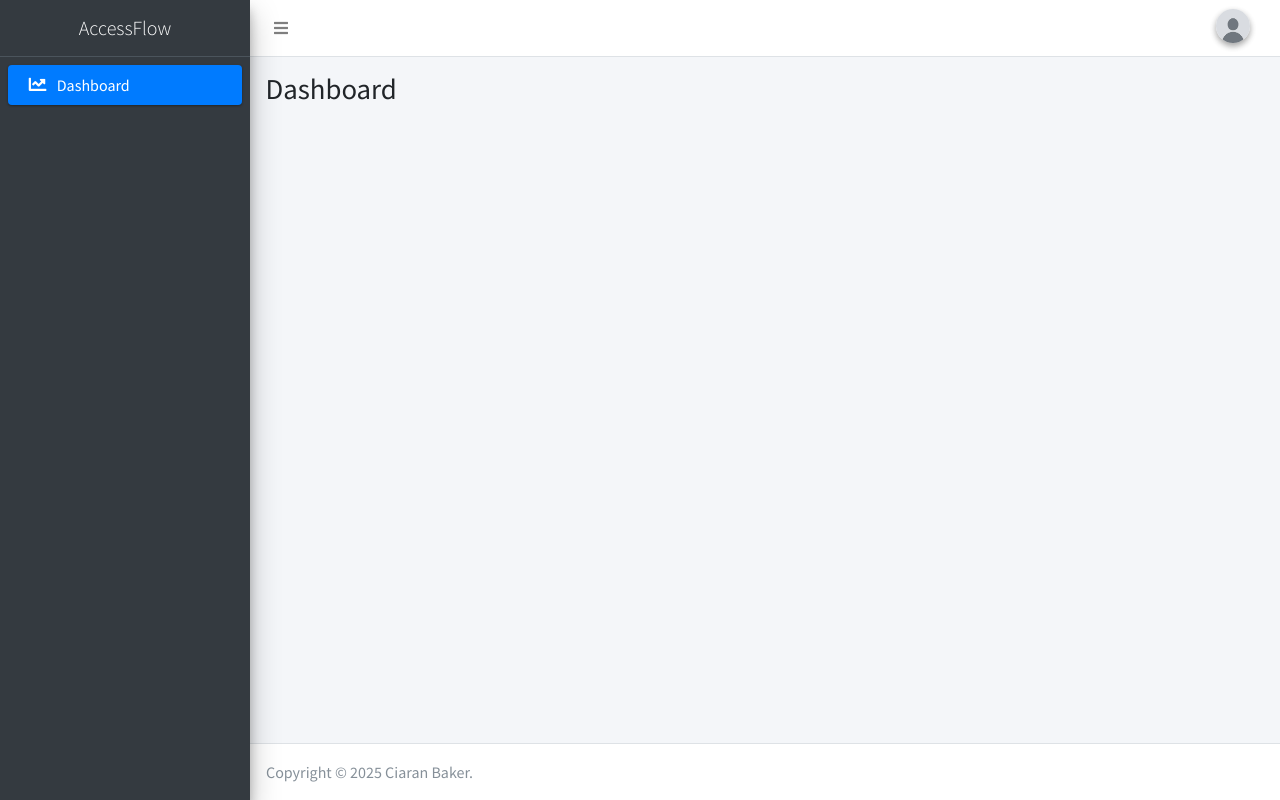
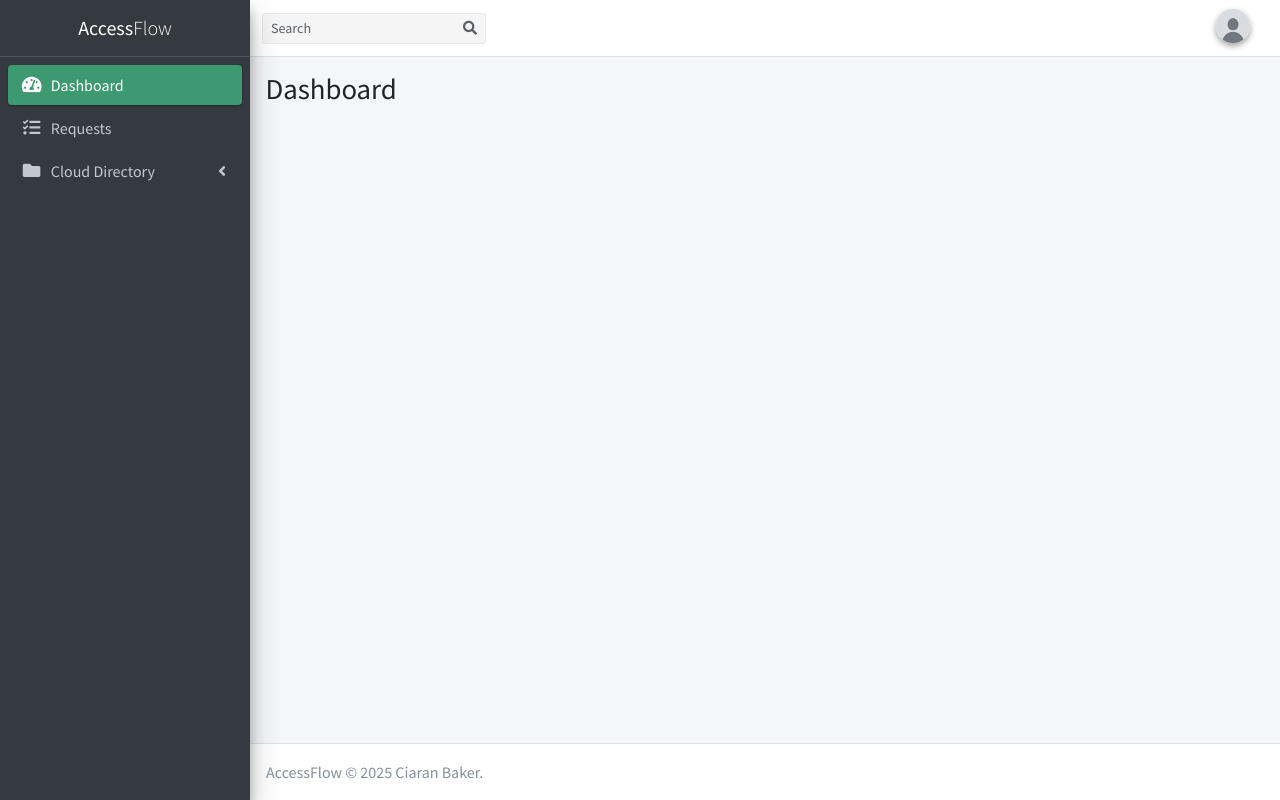
Before and after one commit to iamciaranbaker/accessflow, a Flask app: page / in a window 1280 px wide. Run offline with Flask 3, Linux system fonts and the light colour scheme; some libraries are stand-ins or nearby versions.

Commit message:
feat: update navigation

```diff
--- a/access_flow/config.py
+++ b/access_flow/config.py
@@ -1,5 +1,5 @@
 import os
 
 class Config:
-    SECRET_KEY = ''
-    SQLALCHEMY_DATABASE_URI = 'sqlite:///' + os.path.join(os.path.abspath(os.path.dirname(__file__)), 'database.db')
+    SECRET_KEY = ""
+    SQLALCHEMY_DATABASE_URI = "sqlite:///" + os.path.join(os.path.abspath(os.path.dirname(__file__)), "database.db")
--- /dev/null
+++ b/access_flow/static/css/accessflow.css
@@ -0,0 +1,9 @@
+/* Indent only the content (text and icon) without affecting hover area */
+.nav-item-content {
+    margin-left: 20px; /* Indentation for nested items */
+}
+
+/* Ensures the hover area stays the same size for all items */
+.nav-link {
+    padding-left: 10px;
+}
--- a/access_flow/templates/layout/dashboard.html
+++ b/access_flow/templates/layout/dashboard.html
@@ -1,12 +1,11 @@
 {% extends 'layout/master.html' %}
 
-{% set title = 'Dashboard' %}
 {% set body_class = 'hold-transition sidebar-mini' %}
 
 {% block layout %}
 <div class="wrapper">
-    {% include 'layout/partials/navigation.html' %}
-    {% include 'layout/partials/sidebar.html' %}
+    {% include 'layout/partials/top_navigation.html' %}
+    {% include 'layout/partials/side_navigation.html' %}
     <div class="content-wrapper">
         {% block content %}
         {% endblock content %}
--- a/access_flow/templates/layout/master.html
+++ b/access_flow/templates/layout/master.html
@@ -10,6 +10,8 @@
         <link rel="stylesheet" href="{{ url_for('static', filename = 'vendors/fontawesome/css/all.min.css') }}">
         <!-- AdminLTE CSS -->
         <link rel="stylesheet" href="{{ url_for('static', filename = 'css/adminlte.min.css') }}">
+        <!-- AccessFlow CSS -->
+        <link rel="stylesheet" href="{{ url_for('static', filename = 'css/accessflow.css') }}">
     </head>
     <body class="{{ body_class }}">
         {% block layout %}
--- a/access_flow/templates/layout/partials/footer.html
+++ b/access_flow/templates/layout/partials/footer.html
@@ -1,3 +1,3 @@
 <footer class="main-footer">
-    Copyright &copy; <script>document.write(new Date().getFullYear().toString())</script> Ciaran Baker.
+    AccessFlow &copy; <script>document.write(new Date().getFullYear().toString())</script> Ciaran Baker.
 </footer>
--- /dev/null
+++ b/access_flow/templates/layout/partials/side_navigation.html
@@ -0,0 +1,55 @@
+<aside class="main-sidebar sidebar-dark-olive elevation-4">
+    <a href="#" class="brand-link text-center">
+        <span class="brand-text font-weight-light"><b>Access</b>Flow</span>
+    </a>
+    <div class="sidebar">
+        <nav class="mt-2">
+            <ul class="nav nav-pills nav-sidebar flex-column" data-widget="treeview" role="menu" data-accordion="false">
+                <li class="nav-item">
+                    <a href="#" class="nav-link {% if request.endpoint == 'dashboard' %}active{% endif %}">
+                        <i class="nav-icon fas fa-tachometer-alt"></i>
+                        <p>Dashboard</p>
+                    </a>
+                </li>
+                <li class="nav-item">
+                    <a href="#" class="nav-link {% if request.endpoint == 'requests' %}active{% endif %}">
+                        <i class="nav-icon fas fa-tasks"></i>
+                        <p>Requests</p>
+                    </a>
+                </li>
+                <li class="nav-item">
+                    <a href="#" class="nav-link {% if 'directory' in request.endpoint %}active{% endif %}">
+                        <i class="nav-icon fas fa-folder"></i>
+                        <p>Cloud Directory <i class="fas fa-angle-left right"></i></p>
+                    </a>
+                    <ul class="nav nav-treeview">
+                        <li class="nav-item">
+                            <a href="#" class="nav-link {% if request.endpoint == 'directory/users' %}active{% endif %}">
+                                <div class="nav-item-content">
+                                    <i class="fas fa-user nav-icon"></i>
+                                    <p>Users</p>
+                                </div>
+                            </a>
+                        </li>
+                        <li class="nav-item">
+                            <a href="#" class="nav-link {% if request.endpoint == 'directory/groups' %}active{% endif %}">
+                                <div class="nav-item-content">
+                                    <i class="fas fa-users nav-icon"></i>
+                                    <p>Groups</p>
+                                </div>
+                            </a>
+                        </li>
+                        <li class="nav-item">
+                            <a href="#" class="nav-link {% if request.endpoint == 'directory/services' %}active{% endif %}">
+                                <div class="nav-item-content">
+                                    <i class="fas fa-server nav-icon"></i>
+                                    <p>Services</p>
+                                </div>
+                            </a>
+                        </li>
+                    </ul>
+                </li>
+            </ul>
+        </nav>
+    </div>
+</aside>
--- a/access_flow/templates/layout/partials/sidebar.html
+++ /dev/null
@@ -1,17 +0,0 @@
-<aside class="main-sidebar sidebar-dark-primary elevation-4">
-    <a href="#" class="brand-link text-center">
-        <span class="brand-text font-weight-light">AccessFlow</span>
-    </a>
-    <div class="sidebar">
-        <nav class="mt-2">
-            <ul class="nav nav-pills nav-sidebar flex-column" data-widget="treeview" role="menu" data-accordion="false">
-                <li class="nav-item">
-                    <a href="#" class="nav-link active">
-                        <i class="nav-icon fas fa-chart-line"></i>
-                        <p>Dashboard</p>
-                    </a>
-                </li>
-            </ul>
-        </nav>
-    </div>
-</aside>
--- a/access_flow/templates/layout/partials/navigation.html
+++ b/access_flow/templates/layout/partials/top_navigation.html
@@ -1,9 +1,15 @@
 <nav class="main-header navbar navbar-expand navbar-white navbar-light">
-    <ul class="navbar-nav">
-        <li class="nav-item">
-            <a class="nav-link" data-widget="pushmenu" href="#" role="button"><i class="fas fa-bars"></i></a>
-        </li>
-    </ul>
+    <form class="form-inline ml-1 position-relative" id="searchForm">
+        <div class="input-group input-group-sm">
+            <input class="form-control form-control-navbar" type="search" placeholder="Search" aria-label="Search" id="searchInput" oninput="fetchSuggestions()" autocomplete="off">
+            <div class="input-group-append">
+                <button class="btn btn-navbar" type="button">
+                    <i class="fas fa-search"></i>
+                </button>
+            </div>
+        </div>
+        <ul id="searchSuggestionsList" class="list-group position-absolute w-100" style="top: 38px; z-index: 1000; display: none; background: white; border: 1px solid #ddd;"></ul>
+    </form>
     <ul class="navbar-nav ml-auto">
         <li class="nav-item dropdown user-menu">
             <a href="#" class="nav-link dropdown-toggle" data-toggle="dropdown">
@@ -12,9 +18,7 @@
             <ul class="dropdown-menu dropdown-menu-lg dropdown-menu-right">
                 <li class="user-header bg-secondary">
                     <img src="{{ url_for('static', filename = 'img/default.png') }}" class="img-circle elevation-2" alt="User Image">
-                    <p>
-                        John Doe
-                    </p>
+                    <p>John Doe</p>
                 </li>
                 <li class="user-footer">
                     <a href="#" class="btn btn-default btn-flat float-right">Logout</a>
--- a/access_flow/templates/pages/dashboard.html
+++ b/access_flow/templates/pages/dashboard.html
@@ -1,7 +1,6 @@
 {% extends 'layout/dashboard.html' %}
 
 {% set title = 'Dashboard' %}
-{% set nav_active = 'dashboard' %}
 
 {% block content %}
 <div class="content-header">
--- a/access_flow/views/__init__.py
+++ b/access_flow/views/__init__.py
@@ -1,4 +1,4 @@
 from access_flow.views.dashboard import DashboardView
 from access_flow import app
 
-app.add_url_rule('/', view_func = DashboardView.as_view('dashboard'))
+app.add_url_rule("/", view_func = DashboardView.as_view("dashboard"))
--- a/access_flow/views/dashboard.py
+++ b/access_flow/views/dashboard.py
@@ -3,8 +3,8 @@ from flask.views import View
 from flask_login import login_required
 
 class DashboardView(View):
-    methods = ['GET']
+    methods = ["GET"]
     #decorators = [login_required]
 
     def dispatch_request(self):
-        return render_template('pages/dashboard.html')
+        return render_template("pages/dashboard.html")
--- a/requirements.txt
+++ b/requirements.txt
@@ -1,9 +1,11 @@
 alembic==1.12.1
+bcrypt==4.2.1
 click==8.1.8
 Flask==2.2.5
 Flask-Login==0.6.3
 Flask-Migrate==4.0.7
 Flask-SQLAlchemy==3.0.5
+Flask-WTF==1.1.1
 greenlet==3.1.1
 importlib-metadata==6.7.0
 importlib-resources==5.12.0
@@ -11,7 +13,10 @@ itsdangerous==2.1.2
 Jinja2==3.1.5
 Mako==1.2.4
 MarkupSafe==2.1.5
+onetimepass==1.0.1
+six==1.17.0
 SQLAlchemy==2.0.36
 typing_extensions==4.7.1
 Werkzeug==2.2.3
+WTForms==3.0.1
 zipp==3.15.0
```
Also changed, not shown: access_flow/__init__.py (+9 -6 lines), access_flow/forms/user.py (added, +48 -0 lines), access_flow/models/user.py (added, +64 -0 lines).
